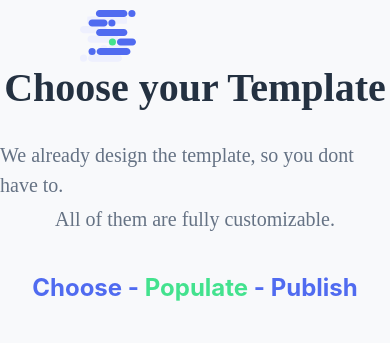
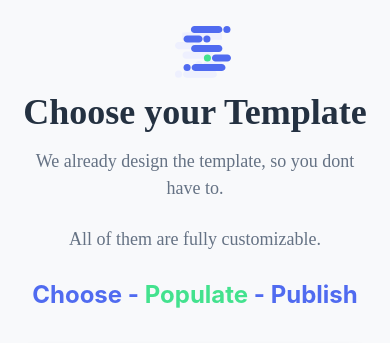
Before and after one commit to Achiaga/open-website-builder, a Next.js app: page /templates in a window 390 px wide. Shown: the top 343 px of the page. Built offline with nearby package versions, Linux system fonts and the light colour scheme; a web font is replaced by a local one.

Commit message:
feat: add responsive templates

```diff
--- a/components/dashboard/dashboard.js
+++ b/components/dashboard/dashboard.js
@@ -13,22 +13,39 @@ const Dashboard = () => {
     router.push('/')
   }
 
+  const handleEditTemplate = (id) => {
+    router.push(`/builder/${id}`)
+  }
+
+  const handlePreviewTemplate = () => {
+    console.log('preview')
+  }
+
   return (
     <Box>
-      <Box width="full" paddingX="20" paddingTop="0.5rem">
-        <Box onClick={redirectLogo} cursor="pointer" pt={[0, 4]} w={[10, 20]}>
+      <Box
+        width="full"
+        display="flex"
+        justifyContent={['center', 'space-between']}
+        alignItems="center"
+        paddingX="20"
+        paddingTop="0.5rem"
+      >
+        <Box onClick={redirectLogo} pt={[4, 4]} cursor="pointer" w={[10, 20]}>
           <LogoSvg width="3.5rem" />
         </Box>
       </Box>
       <Box w="full" display="flex" alignItems="center" justifyContent="center">
         <Text
           as="h1"
+          textAlign={['center', 'left']}
           fontWeight="bold"
           color="black"
+          pt={[2, 0]}
           fontFamily="Montserrat"
-          fontSize={['2.5rem', '5xl']}
+          fontSize={['4xl', '5xl']}
           lineHeight={['3rem', '120%']}
-          paddingBottom={['1rem', '0']}
+          paddingBottom={['0.5rem', '0']}
         >
           Choose your Template
         </Text>
@@ -42,19 +59,22 @@ const Dashboard = () => {
         paddingY="1"
       >
         <Text
-          mt="2"
+          mt={[0, 2]}
+          textAlign={['center', 'left']}
           color="gray.600"
           fontFamily="Montserrat"
-          fontSize="xl"
+          fontSize={['lg', 'xl']}
+          px={[8, 0]}
           as="h4"
         >
           We already design the template, so you dont have to.
         </Text>
         <Text
-          mt="1"
+          mt={[6, 1]}
+          textAlign={['center', 'left']}
           color="gray.600"
           fontFamily="Montserrat"
-          fontSize="xl"
+          fontSize={['lg', 'xl']}
           as="h4"
         >
           All of them are fully customizable.
@@ -66,7 +86,7 @@ const Dashboard = () => {
         flexDirection="column"
         alignItems="center"
         justifyContent="center"
-        pt="8"
+        pt={[5, 8]}
         pb="2"
       >
         <Text as="h4" fontWeight="bold" fontSize="2xl" color="primary.500">
@@ -80,13 +100,16 @@ const Dashboard = () => {
 
       <Grid
         w="full"
-        templateColumns="repeat(3, 1fr)"
+        templateColumns={['repeat(1, 1fr)', 'repeat(3, 1fr)']}
         gap={10}
-        paddingX="16"
-        mt="10"
+        paddingX={['6', '16']}
+        mt={[6, 10]}
         mb="10"
       >
-        <Template>
+        <Template
+          handleEditTemplate={handleEditTemplate}
+          handlePreviewTemplate={handlePreviewTemplate}
+        >
           <Image
             style={{ clipPath: 'inset(0 0 0 50%)' }}
             src={'/template1.png'}
@@ -94,10 +117,14 @@ const Dashboard = () => {
             objectFit="cover"
             objectPosition="left top"
             alt="template1"
+            id="template1"
             borderRadius="100px "
           />
         </Template>
-        <Template>
+        <Template
+          handleEditTemplate={handleEditTemplate}
+          handlePreviewTemplate={handlePreviewTemplate}
+        >
           <Image
             style={{ clipPath: 'inset(0 0 0 50%)' }}
             src={'/template2.png'}
@@ -105,10 +132,14 @@ const Dashboard = () => {
             objectFit="cover"
             objectPosition="left top"
             alt="template2"
+            id="template2"
             borderRadius="100px "
           />
         </Template>
-        <Template>
+        <Template
+          handleEditTemplate={handleEditTemplate}
+          handlePreviewTemplate={handlePreviewTemplate}
+        >
           <Image
             style={{ clipPath: 'inset(0 0 0 50%)' }}
             src={'/template3.png'}
@@ -116,10 +147,14 @@ const Dashboard = () => {
             objectFit="cover"
             objectPosition="left top"
             alt="template3"
+            id="template3"
             borderRadius="100px "
           />
         </Template>
-        <Template>
+        <Template
+          handleEditTemplate={handleEditTemplate}
+          handlePreviewTemplate={handlePreviewTemplate}
+        >
           <Image
             style={{ clipPath: 'inset(0 0 0 50%)' }}
             src={'/template4.png'}
@@ -127,6 +162,7 @@ const Dashboard = () => {
             objectFit="cover"
             objectPosition="left top"
             alt="template4"
+            id="template4"
             borderRadius="100px "
           />
         </Template>
--- a/components/dashboard/template.js
+++ b/components/dashboard/template.js
@@ -1,14 +1,6 @@
 import { Box, Button } from '@chakra-ui/react'
-import { useState } from 'react'
 
-const Template = ({ children }) => {
-  const [isVisible, setVisible] = useState(false)
-  const showBackdrop = () => {
-    setVisible(true)
-  }
-  const hideBackdrop = () => {
-    setVisible(false)
-  }
+const Template = ({ handleEditTemplate, handlePreviewTemplate, children }) => {
   return (
     <Box w="100%" h="lg" pos="relative" borderRadius="10px">
       <Box
@@ -19,8 +11,6 @@ const Template = ({ children }) => {
         zIndex="10"
         borderRadius="10px"
         display="flex"
-        // onMouseEnter={showBackdrop}
-        // onMouseLeave={hideBackdrop}
         alignItems="center"
         justifyContent="center"
         bg="transparent"
@@ -28,7 +18,7 @@ const Template = ({ children }) => {
       >
         <Box
           w="full"
-          px="6rem"
+          px={['4rem', '6rem']}
           display="flex"
           alignContent="center"
           justifyContent="space-between"
@@ -43,6 +33,7 @@ const Template = ({ children }) => {
             fontWeight="bold"
             cursor="pointer"
             _hover={{ bg: '#5e76ef', color: 'white' }}
+            onClick={() => handleEditTemplate(children?.props?.id)}
           >
             Select
           </Button>
@@ -54,6 +45,7 @@ const Template = ({ children }) => {
             cursor="pointer"
             bg="#f3f3f3"
             _hover={{ bg: 'white', color: '#5956f5' }}
+            onClick={handlePreviewTemplate}
           >
             Preview
           </Button>
--- a/components/navbar/navbar.js
+++ b/components/navbar/navbar.js
@@ -25,7 +25,6 @@ const Navbar = () => {
 
   const handleNavRouting = (e) => {
     const { id } = e.currentTarget
-    console.log(id)
     router.push(`/${id}`)
   }
 
```
Also changed, not shown: 1 other file (tests, documents, lock files or other folders).
